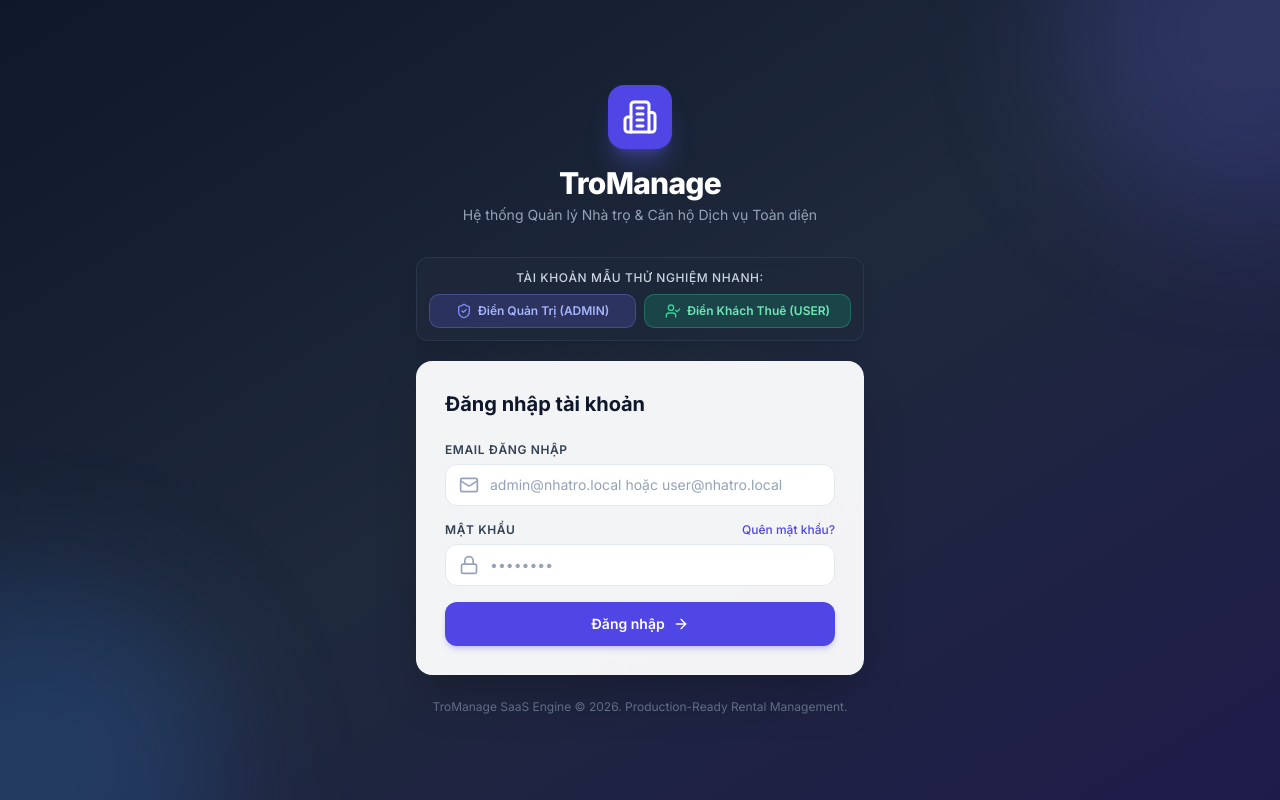
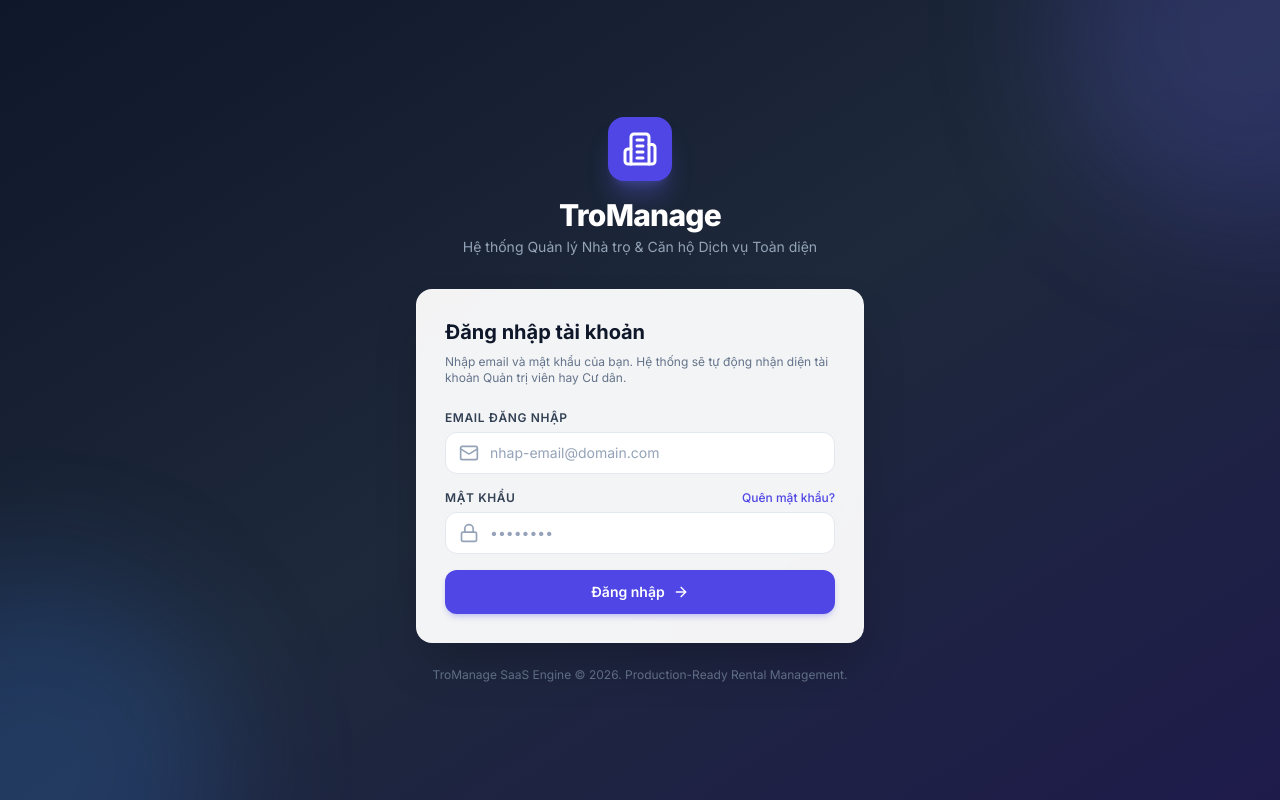
Before and after one commit to Datdevpro/Tro-Manager, a Next.js app: page /login in a window 1280 px wide. Built offline with nearby package versions, Linux system fonts and the light colour scheme.

Commit message:
UPDATE: Streamline unified login form without demo buttons

```diff
--- a/src/app/(auth)/login/page.tsx
+++ b/src/app/(auth)/login/page.tsx
@@ -2,7 +2,7 @@
 
 import { useState, Suspense } from "react";
 import { useRouter, useSearchParams } from "next/navigation";
-import { Building2, Lock, Mail, ArrowRight, ShieldCheck, UserCheck } from "lucide-react";
+import { Building2, Lock, Mail, ArrowRight } from "lucide-react";
 import { toast } from "sonner";
 import Link from "next/link";
 
@@ -48,16 +48,6 @@ function LoginForm() {
     }
   };
 
-  const fillCredentials = (type: "admin" | "user") => {
-    if (type === "admin") {
-      setEmail("admin@nhatro.local");
-      setPassword("Admin123!");
-    } else {
-      setEmail("user@nhatro.local");
-      setPassword("User123!");
-    }
-  };
-
   return (
     <div className="min-h-screen w-full flex flex-col justify-center items-center bg-gradient-to-br from-slate-900 via-slate-800 to-indigo-950 p-4">
       {/* Glow background effect */}
@@ -78,34 +68,12 @@ function LoginForm() {
           </p>
         </div>
 
-        {/* Quick Demo Fill Buttons */}
-        <div className="bg-slate-800/80 backdrop-blur-md border border-slate-700/60 rounded-xl p-3 mb-5 shadow-lg">
-          <p className="text-xs font-medium text-slate-300 mb-2 text-center uppercase tracking-wider">
-            Tài khoản mẫu thử nghiệm nhanh:
-          </p>
-          <div className="grid grid-cols-2 gap-2">
-            <button
-              type="button"
-              onClick={() => fillCredentials("admin")}
-              className="flex items-center justify-center gap-1.5 py-2 px-3 text-xs font-semibold rounded-lg bg-indigo-500/20 border border-indigo-400/30 text-indigo-300 hover:bg-indigo-500/30 transition"
-            >
-              <ShieldCheck className="w-4 h-4 text-indigo-400" />
-              Điền Quản Trị (ADMIN)
-            </button>
-            <button
-              type="button"
-              onClick={() => fillCredentials("user")}
-              className="flex items-center justify-center gap-1.5 py-2 px-3 text-xs font-semibold rounded-lg bg-emerald-500/20 border border-emerald-400/30 text-emerald-300 hover:bg-emerald-500/30 transition"
-            >
-              <UserCheck className="w-4 h-4 text-emerald-400" />
-              Điền Khách Thuê (USER)
-            </button>
-          </div>
-        </div>
-
         {/* Login Form Card */}
         <div className="bg-white/95 backdrop-blur-xl border border-white/20 rounded-2xl p-7 shadow-2xl">
-          <h2 className="text-xl font-bold text-slate-900 mb-6">Đăng nhập tài khoản</h2>
+          <h2 className="text-xl font-bold text-slate-900 mb-2">Đăng nhập tài khoản</h2>
+          <p className="text-xs text-slate-500 mb-6">
+            Nhập email và mật khẩu của bạn. Hệ thống sẽ tự động nhận diện tài khoản Quản trị viên hay Cư dân.
+          </p>
 
           <form onSubmit={handleLogin} className="space-y-4">
             <div>
@@ -119,7 +87,7 @@ function LoginForm() {
                   required
                   value={email}
                   onChange={(e) => setEmail(e.target.value)}
-                  placeholder="admin@nhatro.local hoặc user@nhatro.local"
+                  placeholder="nhap-email@domain.com"
                   className="w-full pl-11 pr-4 py-2.5 rounded-xl border border-slate-200 text-sm text-slate-900 placeholder:text-slate-400 focus:outline-none focus:ring-2 focus:ring-indigo-500 focus:border-transparent transition"
                 />
               </div>
```
